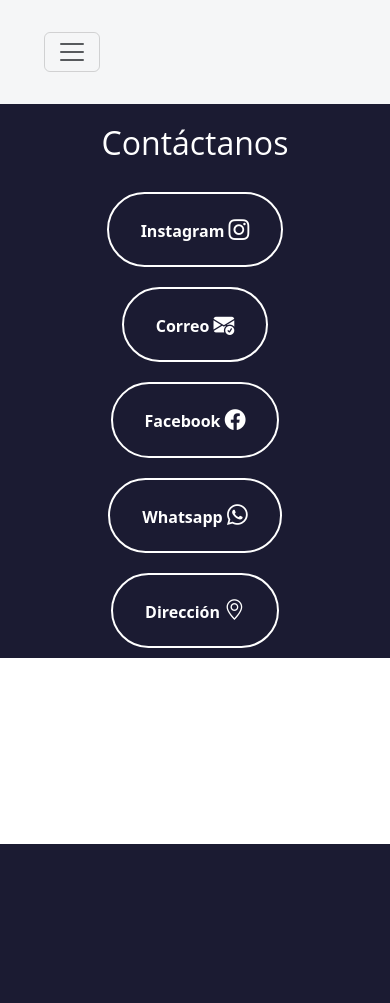
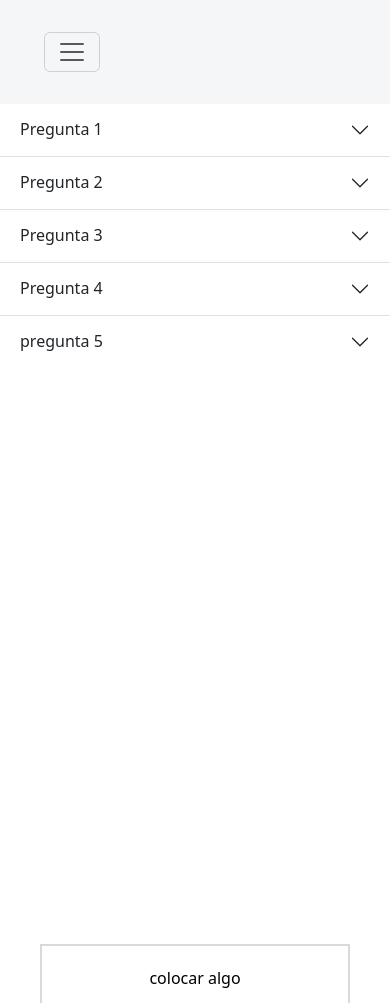
Before and after one commit to vladimirmarcos/trabajofinal, a Flask app: page / in a window 390 px wide. Shown: the top 1003 px of the page. Before the commit the page ends 844 px from the top, so only its background shows below. Run offline with Flask 3, Linux system fonts and the light colour scheme.

Commit message:
haciendo todo una sola pagina

```diff
--- a/templates/base.html
+++ b/templates/base.html
@@ -10,6 +10,7 @@
     <link rel="stylesheet" type="text/css" href="{{url_for('static',filename='css/style.css')}}">
 </head>
 <body>
+
   {% if current_user.is_anonymous %}
 <nav class="navbar navbar-expand-md navbar-light">
   <div class="container-fluid">
@@ -31,7 +32,7 @@
           <a class="nav-link active" aria-current="page" href="#">Inicio</a>
         </li>
         <li class="nav-item">
-              <a class="nav-link" href="#">Nosotros</a>
+          <a class="nav-link" href="#galeria">Nosotros</a>
         </li>
 
         <li class="nav-item dropdown">
@@ -47,7 +48,7 @@
         </li>
 
         <li class="nav-item">
-              <a class="nav-link">Preguntas Frecuentes</a>
+          <a class="nav-link" href="#FAQ">Preguntas Frecuentes</a>
         </li>
         <li class="nav-item">
           <a class="nav-link" href="{{ url_for('login') }}">Login</a>
@@ -56,7 +57,7 @@
           <a class="nav-link"  href="{{ url_for('show_signup_form') }}"">Registrar</a>
         </li>
         <li class="nav-item">
-              <a class="nav-link" href="#contacto">Contacto</a>
+          <a class="nav-link" href="#">Contacto</a>
         </li>
       </ul>
 
@@ -83,7 +84,7 @@
             <a class="nav-link active" aria-current="page" href="#">Inicio</a>
           </li>
           <li class="nav-item">
-                <a class="nav-link" href="#">Nosotros</a>
+            <a class="nav-link" href="#galeria">Nosotros</a>
           </li>
           <li class="nav-item dropdown">
             <a class="nav-link dropdown-toggle" href="#" role="button" data-bs-toggle="dropdown" aria-expanded="false">
@@ -98,7 +99,8 @@
           </li>
 
           <li class="nav-item">
-                <a class="nav-link">Preguntas Frecuentes</a>
+            <a class="nav-link href="#FAQ">Preguntas Frecuentes</a>
+
           </li>
 
 
@@ -109,28 +111,13 @@
           </li>
 
           <li class="nav-item">
-                <a class="nav-link" href="#contacto">Contacto</a>
+            <a class="nav-link" href="{{ url_for('contacto') }}">Contacto</a>
           </li>
         </ul>
 
       </div>
     </div>
   </nav>
-
-
-
-
-
-
-
-
-
-
-
-
-
-
-
 
 
   {% endif %}
@@ -141,8 +128,7 @@
 
   {% endblock %}
 
-
-
+  {% extends "contacto.html" %}
 
   <script src="https://cdn.jsdelivr.net/npm/bootstrap@5.3.0/dist/js/bootstrap.bundle.min.js" integrity="sha384-geWF76RCwLtnZ8qwWowPQNguL3RmwHVBC9FhGdlKrxdiJJigb/j/68SIy3Te4Bkz" crossorigin="anonymous"></script>
 </body>
--- /dev/null
+++ b/templates/contacto.html
@@ -0,0 +1,52 @@
+<section class="contacto seccion-oscura">
+    <div class=" container">
+      <div class="container  text-center rectangulo d-flex justify-content-evenly">
+        <div class="row">
+          <div class="col-12 col-md-2 seccion-titulo">
+            Contáctanos
+          </div>
+          <div class="col-12 col-md-2 ">
+            <a href="https://www.instagram.com" target="_blank">
+              <button type="submit">
+                  Instagram
+                  <i class="bi bi-instagram"></i>
+              </button>
+            </a>
+          </div>
+          <div class="col-12 col-md-2">
+              <a href="mailto:mameppsanjuan@gmail.com">
+                <button type="submit">
+                    Correo
+                    <i class="bi bi-envelope-check-fill"></i>
+                </button>
+              </a>
+          </div>
+          <div class="col-12 col-md-2 ">
+            <a href="https://www.facebook.com" target="_blank">
+              <button type="submit">
+                  Facebook
+                  <i class="bi bi-facebook"></i>
+              </button>
+            </a>
+          </div>
+          <div class="col-12 col-md-2 ">
+            <a href="https://wa.me/5492644858411" target="_blank">
+              <button type="submit">
+                Whatsapp
+                  <i class="bi bi-whatsapp"></i>
+              </button>
+            </a>
+          </div>
+          <div class="col-12 col-md-2 ">
+            <a href="https://goo.gl/maps/PRzZJAVgGgoRmiYT9" target="_blank">
+              <button type="submit">
+                Dirección
+                <i class="bi bi-geo-alt"></i>
+              </button>
+            </a>
+          </div>
+        </div>
+    </div>
+    </div>
+
+  </section>
--- a/templates/index.html
+++ b/templates/index.html
@@ -1,56 +1,116 @@
 {% extends "base.html" %}
 
 {% block content %}
-<section class="contacto seccion-oscura">
-    <div class=" container">
-      <div class="container  text-center rectangulo d-flex justify-content-evenly">
-        <div class="row">
-          <div class="col-12 col-md-2 seccion-titulo">
-            Contáctanos
+
+<div id="FAQ">
+    <div class="accordion accordion-flush preguntas-frecuentes" id="accordionFlushExample">
+      <div class="accordion-item">
+        <h2 class="accordion-header" id="flush-headingOne">
+          <button class="accordion-button collapsed" type="button" data-bs-toggle="collapse" data-bs-target="#flush-collapseOne" aria-expanded="false" aria-controls="flush-collapseOne">
+              Pregunta 1
+          </button>
+        </h2>
+        <div id="flush-collapseOne" class="accordion-collapse collapse" aria-labelledby="flush-headingOne" data-bs-parent="#accordionFlushExample">
+          <div class="accordion-body">
+           <p>Lorem ipsum dolor sit amet consectetur adipisicing elit. Deleniti, laborum?<br> Animi adipisci dolor minima, praesentium reiciendis ut numquam eligendi! <br>Reprehenderit commodi accusantium assumenda sunt aut? Saepe odio minus dolorum aperiam?</p>
               </div>
-          <div class="col-12 col-md-2 ">
-            <a href="https://www.instagram.com" target="_blank">
-              <button type="submit">
-                  Instagram
-                  <i class="bi bi-instagram"></i>
+        </div>
+      </div>
+      <div class="accordion-item">
+        <h2 class="accordion-header" id="flush-headingTwo">
+          <button class="accordion-button collapsed" type="button" data-bs-toggle="collapse" data-bs-target="#flush-collapseTwo" aria-expanded="false" aria-controls="flush-collapseTwo">
+            Pregunta 2
           </button>
-            </a>
+        </h2>
+        <div id="flush-collapseTwo" class="accordion-collapse collapse" aria-labelledby="flush-headingTwo" data-bs-parent="#accordionFlushExample">
+          <div class="accordion-body">Lorem ipsum dolor sit amet consectetur adipisicing elit. Aperiam laborum non soluta! Praesentium libero accusamus consectetur deserunt vitae, facilis dolor eius beatae inventore, doloremque officia cupiditate, laudantium voluptatibus saepe voluptatem! </div>
         </div>
-          <div class="col-12 col-md-2">
-              <a href="mailto:mameppsanjuan@gmail.com">
-                <button type="submit">
-                    Correo
-                    <i class="bi bi-envelope-check-fill"></i>
+      </div>
+      <div class="accordion-item">
+        <h2 class="accordion-header" id="flush-headingThree">
+          <button class="accordion-button collapsed" type="button" data-bs-toggle="collapse" data-bs-target="#flush-collapseThree" aria-expanded="false" aria-controls="flush-collapseThree">
+           Pregunta 3
           </button>
-              </a>
+        </h2>
+        <div id="flush-collapseThree" class="accordion-collapse collapse" aria-labelledby="flush-headingThree" data-bs-parent="#accordionFlushExample">
+          <div class="accordion-body">Lorem ipsum dolor, sit amet consectetur adipisicing elit. Reiciendis nostrum modi adipisci aspernatur aut! Hic illo ipsa doloremque quia voluptates, fuga praesentium asperiores earum facere error recusandae cumque. Animi, eligendi.  </div>
         </div>
-          <div class="col-12 col-md-2 ">
-            <a href="https://www.facebook.com" target="_blank">
-              <button type="submit">
-                  Facebook
-                  <i class="bi bi-facebook"></i>
+      </div>
+
+      <div class="accordion-item">
+          <h2 class="accordion-header" id="flush-heading4">
+            <button class="accordion-button collapsed" type="button" data-bs-toggle="collapse" data-bs-target="#flush-collapse4" aria-expanded="false" aria-controls="flush-collapse4">
+              Pregunta 4
             </button>
-            </a>
+          </h2>
+          <div id="flush-collapse4" class="accordion-collapse collapse" aria-labelledby="flush-heading4" data-bs-parent="#accordionFlushExample">
+            <div class="accordion-body">Lorem ipsum dolor sit amet consectetur adipisicing elit. Aut libero voluptate eaque dignissimos ipsum, quod doloremque id iste voluptatibus error tempora vitae quibusdam nesciunt sint corporis sunt qui necessitatibus obcaecati?  </div>
           </div>
-          <div class="col-12 col-md-2 ">
-            <a href="https://wa.me/5492644858411" target="_blank">
-              <button type="submit">
-                Whatsapp
-                  <i class="bi bi-whatsapp"></i>
+        </div>
+
+       <div class="accordion-item">
+          <h2 class="accordion-header" id="flush-heading5">
+            <button class="accordion-button collapsed" type="button" data-bs-toggle="collapse" data-bs-target="#flush-collapse5" aria-expanded="false" aria-controls="flush-collapse5">
+              pregunta 5
             </button>
-            </a>
-          </div>
-          <div class="col-12 col-md-2 ">
-            <a href="https://goo.gl/maps/PRzZJAVgGgoRmiYT9" target="_blank">
-              <button type="submit">
-                Dirección
-                <i class="bi bi-geo-alt"></i>
-              </button>
-            </a>
+          </h2>
+          <div id="flush-collapse5" class="accordion-collapse collapse" aria-labelledby="flush-heading5" data-bs-parent="#accordionFlushExample">
+            <div class="accordion-body">Lorem ipsum dolor sit amet, consectetur adipisicing elit. Praesentium quia omnis magnam accusantium, blanditiis nam quos magni molestias. Facilis fuga iste dignissimos at nesciunt dolores quod, inventore quia quam dolorem.
+
           </div>
         </div>
     </div>
   </div>
 
-  </section>
+
+
+<section class="experiencia seccion-clara" id="galeria">
+    <div class="container-fluid text-center">
+        <div class="row">
+          <div class="columna col-12 col-md-4">
+            <p>colocar algo </p>
+
+
+            <img class="img-fluid" src="#" alt="">
+          </div>
+          <div class="columna col-12 col-md-4">
+
+
+            <div></div>
+            <img class="img-fluid" src="#" alt="" >
+          </div>
+           <div class="columna col-12 col-md-4">
+            <p class="experiencia-titulo">Algo 2 </p>
+
+            <img class="SMI img-fluid" src="#" alt="">
+          </div>
+        </div>
+
+
+
+
+
+
+
+
+
+
+
+
+
+
+
+
+
+
+
+
+
+
+
+
+
+
+
+
 {% endblock %}
```
Also changed, not shown: templates/navbar.html (added). Lines whose indentation alone changed are shown as unchanged.
